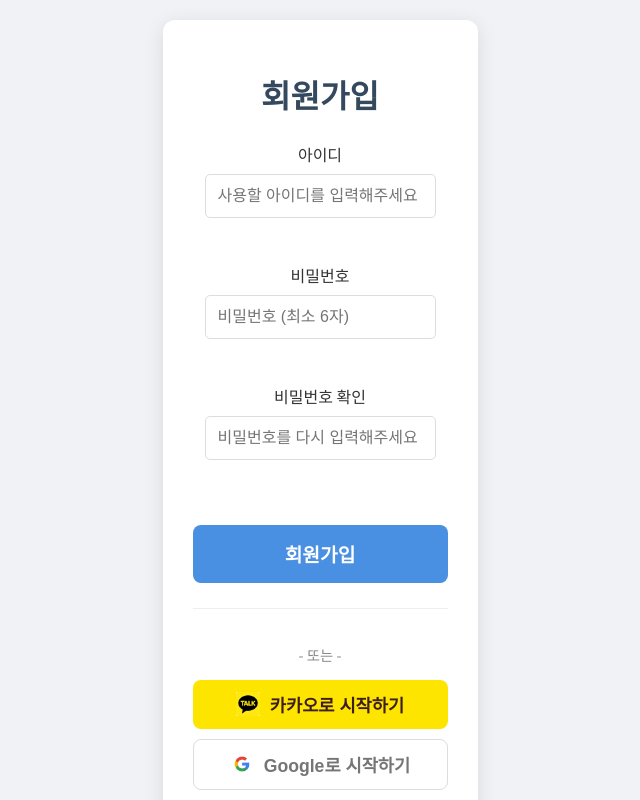
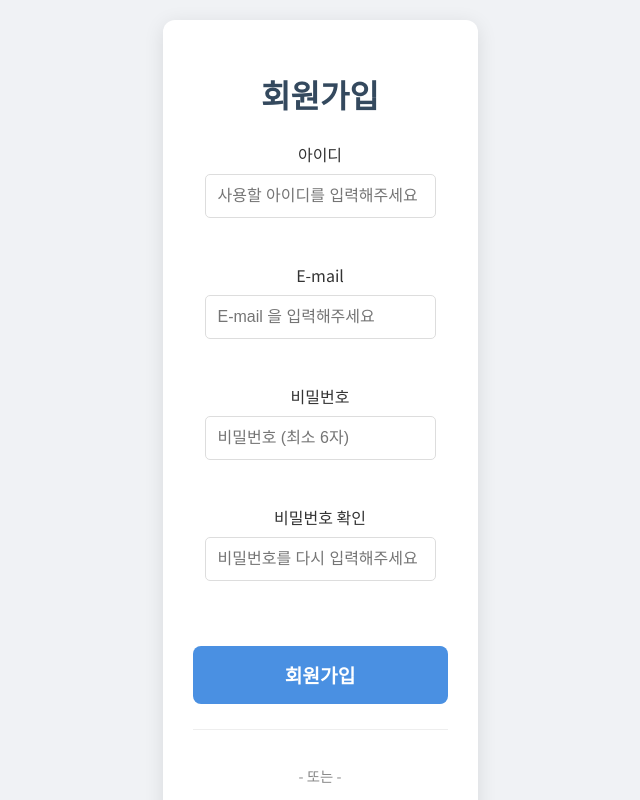
Before and after one commit to izp1012/TheMoim-Front, a React (Create React App) app: page /signup in a window 1280 px wide. Shown: the top 800 px of the page, without its empty margins (320-960 px from the left). Built offline with nearby package versions, Linux system fonts and the light colour scheme; no server answers.

Commit message:
회원가입시 email 받도록 수정정

```diff
--- a/src/api/auth.js
+++ b/src/api/auth.js
@@ -42,9 +42,9 @@ const login = async (usrname, password) => {
 };
 
 // 일반 회원가입 API
-const signup = async (usrname, password) => {
+const signup = async (usrname, email, password) => {
   try {
-    const response = await authApi.post('/signup', { usrname, password });
+    const response = await authApi.post('/signup', { usrname, email, password });
     return response.data; // 회원가입 성공 시 정보 반환
   } catch (error) {
     console.error('회원가입 실패:', error.response ? error.response.data : error.message);
--- a/src/pages/Auth/SignupPage.js
+++ b/src/pages/Auth/SignupPage.js
@@ -5,7 +5,8 @@ import { signup, kakaoLogin, googleLogin } from '../../api/auth';
 import '../../styles/App.css'; // 공통 스타일
 
 function SignUpPage() {
-  const [usrname, setUsrname] = useState('');
+  const [username, setUsername] = useState('');
+  const [email, setEmail] = useState('');
   const [password, setPassword] = useState('');
   const [confirmPassword, setConfirmPassword] = useState('');
   const [error, setError] = useState('');
@@ -14,7 +15,7 @@ function SignUpPage() {
   const handleSubmit = async (e) => {
     e.preventDefault();
     setError('');
-    if (!usrname || !password || !confirmPassword) {
+    if (!username || !password || !email || !confirmPassword) {
       setError('모든 필드를 입력해주세요.');
       return;
     }
@@ -29,7 +30,7 @@ function SignUpPage() {
 
     try {
       // API 호출
-      await signup(usrname, password);
+      await signup(username, email, password);
       alert('회원가입이 성공적으로 완료되었습니다! 로그인 해주세요.');
       navigate('/login'); // 회원가입 성공 후 로그인 페이지로 이동
     } catch (err) {
@@ -48,12 +49,25 @@ function SignUpPage() {
             <input
               type="text"
               placeholder="사용할 아이디를 입력해주세요"
-              value={usrname}
-              onChange={(e) => setUsrname(e.target.value)}
+              value={username}
+              onChange={(e) => setUsername(e.target.value)}
               className="input-field full-width"
               required
             />
           </label>
+
+          <label className="form-label">
+            E-mail
+            <input
+              type="text"
+              placeholder="E-mail 을 입력해주세요"
+              value={email}
+              onChange={(e) => setEmail(e.target.value)}
+              className="input-field full-width"
+              required
+            />
+          </label>
+
           <label className="form-label">
             비밀번호
             <input
```
